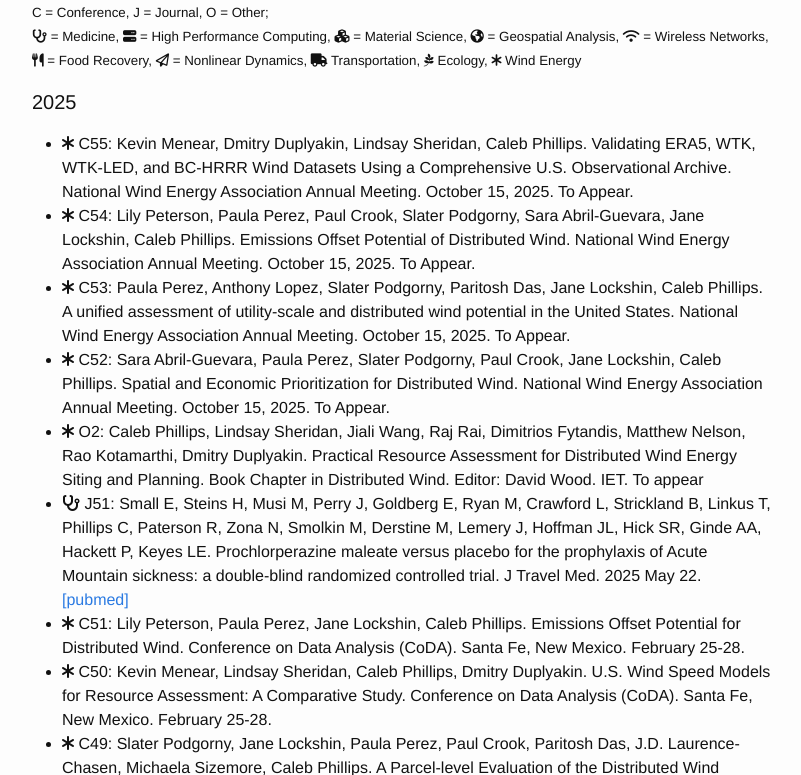
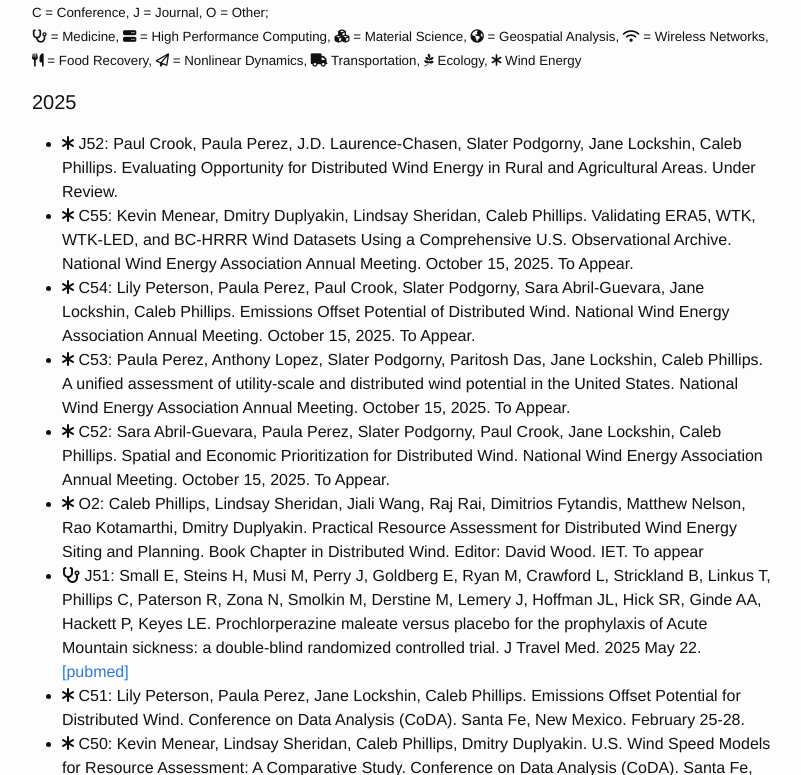
Before and after one commit to somerandomsequence/smallwhitecube, a Jekyll site: the page built from research.md, in a window 1280 px wide and 900 px high, scrolled down 759 px, cut to the strip 125-900 px from the top of the window. Shown: the whole strip, without its empty margins (238-1039 px from the left). Built offline with Jekyll 4.4.1, drawn with Linux system fonts in a browser that asks for light colours; nearby versions of some CDN libraries.

Commit message:
Update papers.html

```diff
--- a/_includes/papers.html
+++ b/_includes/papers.html
@@ -18,6 +18,7 @@
 
   <h4>2025</h4>
   <ul>
+   <li><i class="fa fa-asterisk" aria-hidden="true"></i> J52: Paul Crook, Paula Perez, J.D. Laurence-Chasen, Slater Podgorny, Jane Lockshin, Caleb Phillips. Evaluating Opportunity for Distributed Wind Energy in Rural and Agricultural Areas. Under Review.</li>
    <li><i class="fa fa-asterisk" aria-hidden="true"></i> C55: Kevin Menear, Dmitry Duplyakin, Lindsay Sheridan, Caleb Phillips. Validating ERA5, WTK, WTK-LED, and BC-HRRR Wind Datasets Using a Comprehensive U.S. Observational Archive. National Wind Energy Association Annual Meeting. October 15, 2025. To Appear.</li>
    <li><i class="fa fa-asterisk" aria-hidden="true"></i> C54: Lily Peterson, Paula Perez, Paul Crook, Slater Podgorny, Sara Abril-Guevara, Jane Lockshin, Caleb Phillips.	Emissions Offset Potential of Distributed Wind. National Wind Energy Association Annual Meeting. October 15, 2025. To Appear.</li>
    <li><i class="fa fa-asterisk" aria-hidden="true"></i> C53: Paula Perez, Anthony Lopez, Slater Podgorny, Paritosh Das, Jane Lockshin, Caleb Phillips.	A unified assessment of utility-scale and distributed wind potential in the United States. National Wind Energy Association Annual Meeting. October 15, 2025. To Appear.</li>
```
